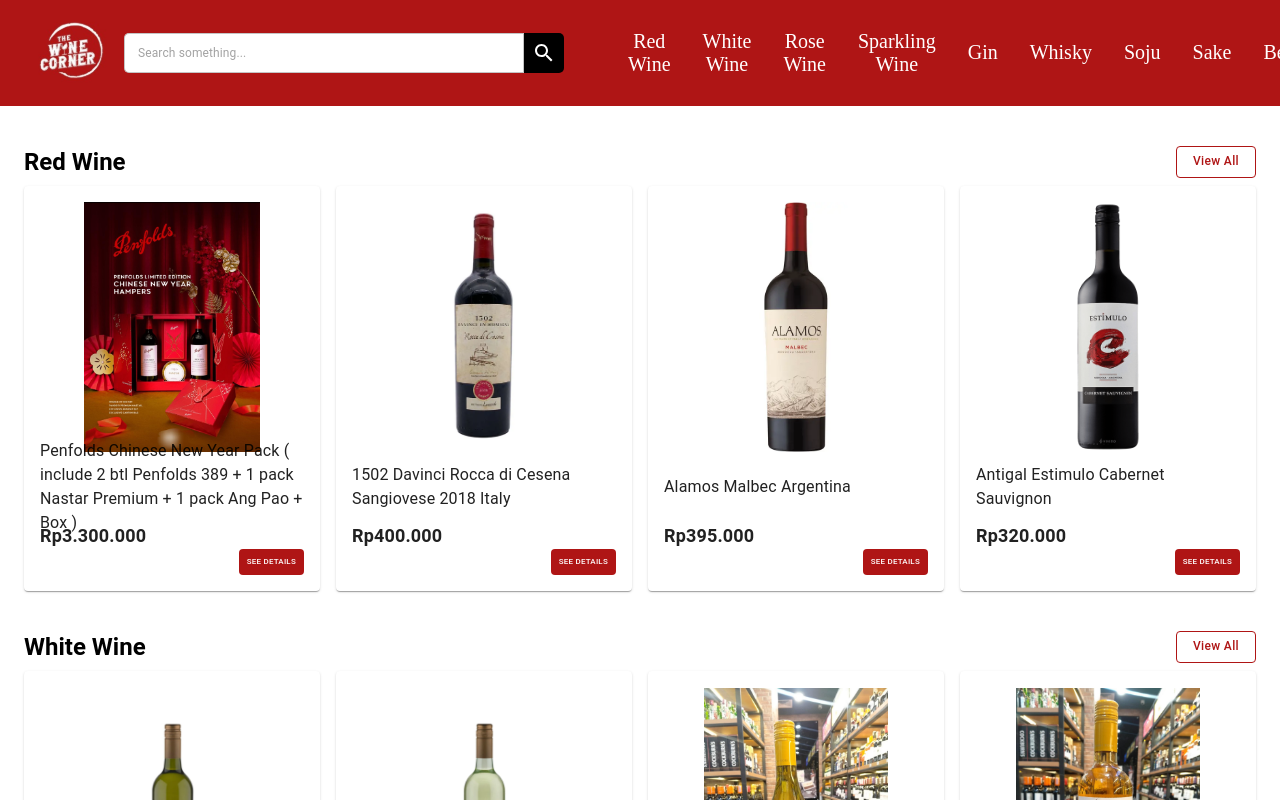
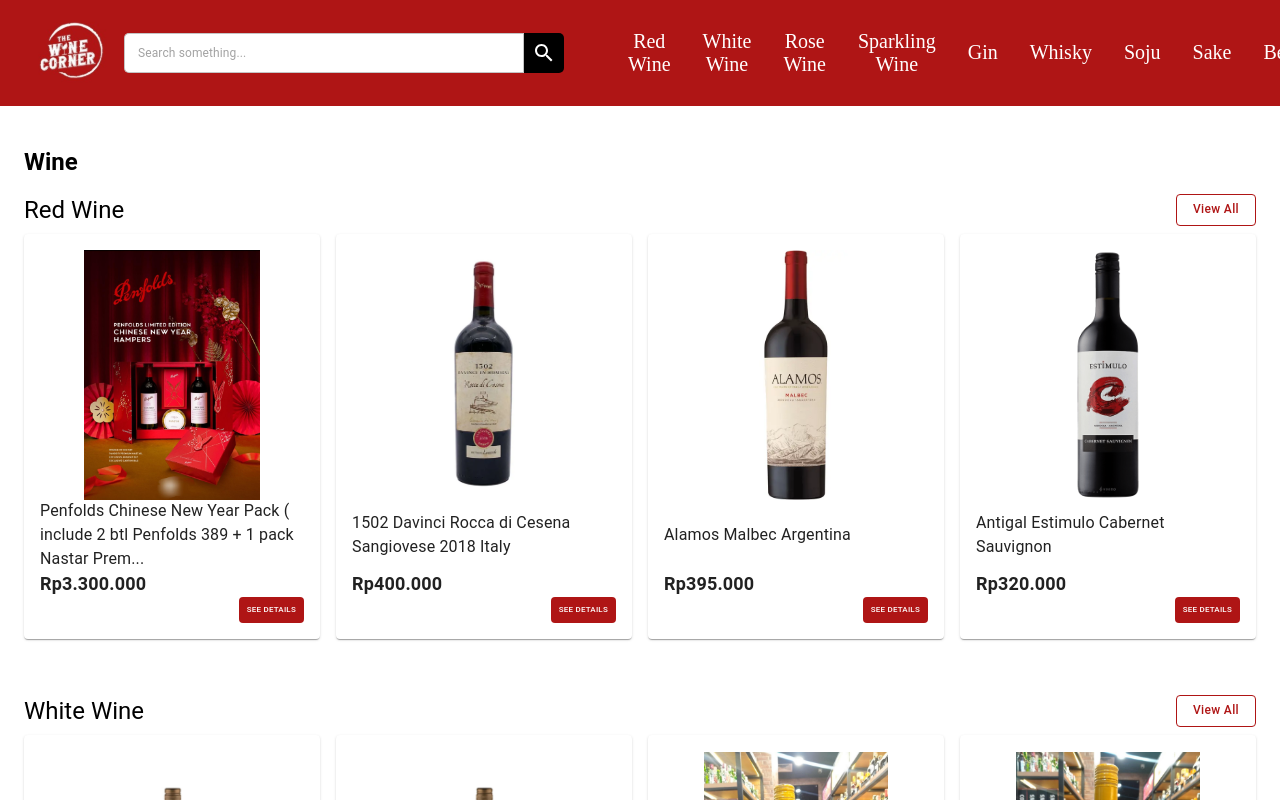
Before and after one commit to FahmiEfendy/the-wine-corner--front, a React (Create React App) app: page /#/ in a window 1280 px wide. Shown: the top 800 px of the page. Built offline with nearby package versions, Linux system fonts and the light colour scheme.

Commit message:
fix: limit productName length and add productCategory

```diff
--- a/src/components/Product.jsx
+++ b/src/components/Product.jsx
@@ -7,6 +7,12 @@ const Product = (props) => {
   const { productImage, productName, productPrice, productPath } = props;
 
   const matches = useMediaQuery("(max-width:768px)");
+
+  const formatProductName = (text) => {
+    const maxLength = 80;
+
+    return text.slice(0, maxLength) + (text.length > maxLength ? "..." : "");
+  };
 
   return (
     <Link
@@ -44,7 +50,7 @@ const Product = (props) => {
           }}
         >
           <Typography style={{ fontSize: matches ? "12px" : "16px" }}>
-            {productName}
+            {formatProductName(productName)}
           </Typography>
         </Box>
         <Typography
--- a/src/components/ProductBar.jsx
+++ b/src/components/ProductBar.jsx
@@ -6,6 +6,12 @@ const ProductBar = (props) => {
   const { productImage, productName, productPath, productPrice } = props;
 
   const matches = useMediaQuery("(max-width:768px)");
+
+  const formatProductName = (text) => {
+    const maxLength = 80;
+
+    return text.slice(0, maxLength) + (text.length > maxLength ? "..." : "");
+  };
 
   return (
     <Link
@@ -39,7 +45,7 @@ const ProductBar = (props) => {
         </Grid>
         <Grid item md={9} xs={8}>
           <Typography style={{ fontSize: matches ? "12px" : "14px" }}>
-            {productName}
+            {formatProductName(productName)}
           </Typography>
           <Typography style={{ fontSize: matches ? "12px" : "16px" }}>
             {productPrice}
--- a/src/components/ProductList.jsx
+++ b/src/components/ProductList.jsx
@@ -36,10 +36,22 @@ const ProductList = (props) => {
 
   return (
     <>
+      <Typography
+        variant={matches ? "body1" : "h5"}
+        style={{ fontWeight: "700", marginTop: "2.5rem" }}
+      >
+        {
+          {
+            "Red Wine": "Wine",
+            Gin: "Spirit",
+            Soju: "Other Products",
+          }[productType]
+        }
+      </Typography>
       <Box style={{ display: "flex", marginBottom: ".5rem" }}>
         <Typography
           variant={matches ? "body1" : "h5"}
-          style={{ fontWeight: "700", marginTop: "2.5rem" }}
+          style={{ fontWeight: "400", marginTop: "1rem" }}
         >
           {recommendation
             ? products(recommendationProduct).length > 0
```
